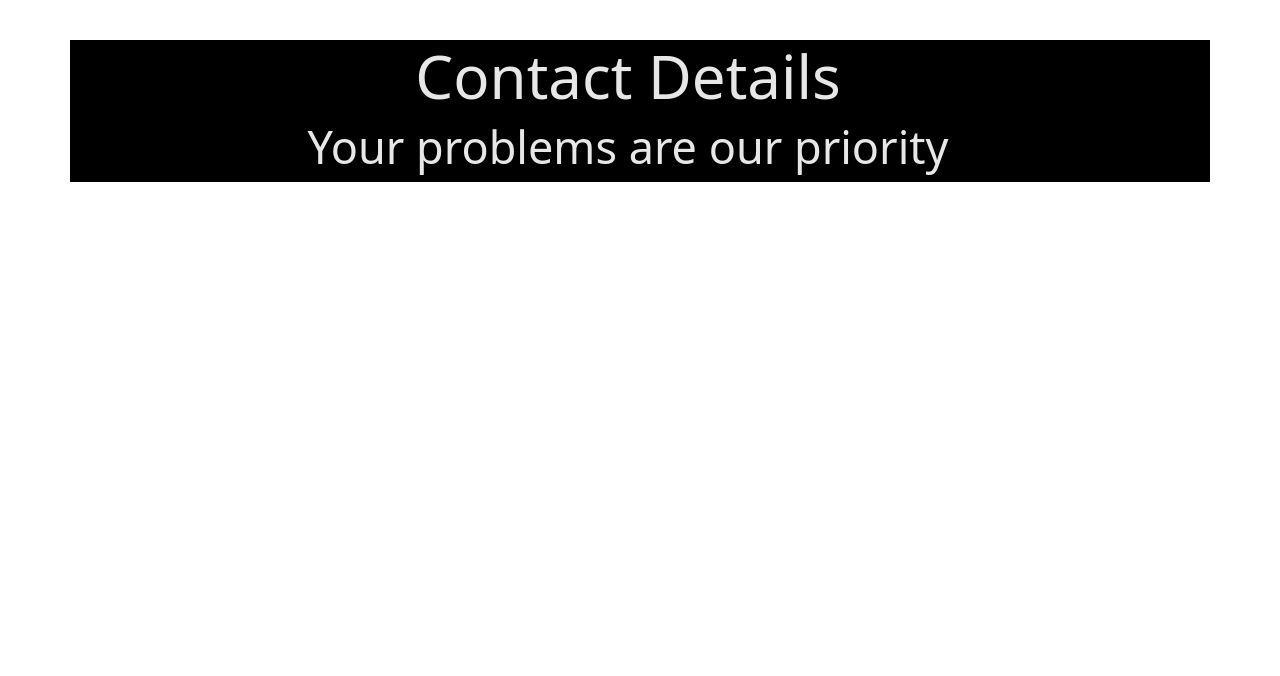
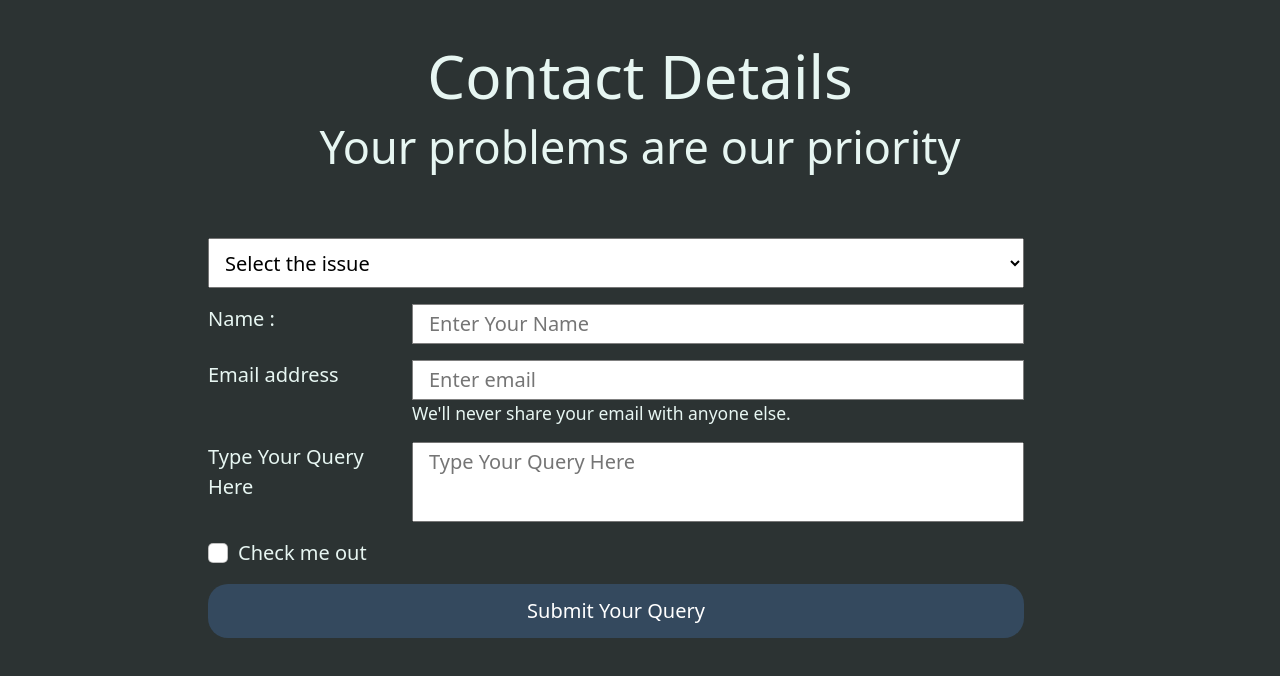
Before and after one commit to Ayushi-Sama/regular_exercise, a plain HTML site: page contact.html in a window 1280 px wide. Drawn offline with nearby package versions, Linux system fonts and the light colour scheme.

Commit message:
Second Commit

```diff
--- a/app.js
+++ b/app.js
@@ -1,5 +1,7 @@
-const submit = () => {
-  alert("Ok");
+const submitted = (event) => {
+  event.preventDefault();
+  alert("Submitted");
+  location.href= 'index.html';
 }
 
  document.getElementById("depdate").value = JSON.parse(localStorage.getItem("data")).depdate;
--- a/contact.css
+++ b/contact.css
@@ -1,13 +1,41 @@
- .container{
-    background-color: black;
-    color: #e7e7e7;
+ body{
+    background-color: #2c3333;
+    color: #e7f6f2;
+    height: 100vh;
+    overflow: hidden;
+    box-sizing: border-box;
 }
 
 .contact{
-    margin: 40px;
+    /* margin: 40px; */
+    padding: 40px;
     text-align: center;
 }
+.contact-form-btn{
+    float: right;
+    border: 0;
+    background: #34495e;
+    color: #fff;
+    padding: 12px 50px;
+    border-radius: 20px;
+    cursor: pointer;
+}
+#form-submit{
+     padding-left: 220px;
+    padding-right: 220px;
+    font-size: 20px;
+    /* max-width: 600px; */
 
+}
+label{
+    padding-left: 0px !important;
+    padding-right: 0px !important;
+   }
+
+.area{
+    resize: none;
+    height: 80px;
+}
 h1{
     font-size: 60px;
     font-weight: 100;
@@ -17,7 +45,56 @@ h3{
     font-size: 45px;
     font-weight: 200;
 }
+label{
+    display: inline;
+}
+input{
+    border: 1px solid gray;
+    display: block;
+}
+select{
+    height: 50px;
+}
+.one{
+    display: flex;
+    justify-content: center;
+}
 
+@media screen and (max-width: 800px) {
+
+    #form-submit{
+        padding-left: 80px;
+       padding-right: 20px;
+       font-size: 20px;
+   }
+}
+@media screen and (max-width: 500px) {
+    h1{
+        font-size: 30px;
+        font-weight: 700;
+        padding-bottom: 15px;
+    }
+    h3{
+        font-size: 20px;
+        font-weight: 500;
+    }
+    .contact{
+        padding-bottom: 20px;
+    }
+    .small{
+        font-size: 12px;
+
+    }
+
+    #form-submit{
+        /* padding-left: 50px; */
+       /* padding-right: 10px;  */
+       font-size: 20px;
+   }
+}
+/* .name{
+    margin-left: 100px;
+} */
 
 /*
 h1{
--- a/contact.html
+++ b/contact.html
@@ -9,52 +9,54 @@
     <link rel="stylesheet" href="contact.css">
 </head>
 <body>
-    <div class="container">
-        <div class="contact row align-items-center justify-content-between">
-            <div class="row">
+        <div class="row align-items-center one ">
+            <div class="contact row align-items-center justify-content-between">
                 <h1 class="col-12">Contact Details</h1>
                 <h3 class="col-12">Your problems are our priority</h3>
             </div>
+            <!-- <div class="border"></div> -->
+            <form class="row" id="form-submit" onsubmit="submitted(event)" action=""  method="">
+                <div class="row align-items-center justify-content-between">
+                    <div class="row col-12 justify-content-between">
+                        <select class="my-3 "class="my-3" id="issue" required name='issue' required>
+                            <option value="">Select the issue</option>
+                            <option value="Staff">Staff</option>
+                            <option value="Services">Services</option>
+                            <option value="Maintenance issue">Maintenance issue</option>
+                            <option value="Others">Others</option>
+                        </select>
+                    <label class="col-xl-3 col-lg-12 col-md-12 col-sm-12 col-xs-12" for="name">Name : </label>
+                    <input class="mb-3 col-xl-9 col-lg-12 px-3 py-1 col-md-12 col-sm-12 col-xs-12" type="text" id="name" placeholder="Enter Your Name" required>
+
+                    <label class="col-xl-3 col-lg-12 col-md-12 col-sm-12 col-xs-12" for="email">Email address</label>
+                    <div class="col-xl-9 col-lg-12 col-md-12 col-sm-12 col-xs-12 p-0 m-0 mb-3">
+                    <input type="email" class=" py-1 col-12 px-3 col-lg-12 col-sm-12 col-xs-12 col-md-12" id="email"  required placeholder="Enter email">
+                    <small class="mb-3 small ">We'll never share your email with anyone else.</small>
+                </div>
+
+
+
+                    <label class="col-xl-3 col-lg-12 col-md-12 col-sm-12 col-xs-12" for="query">Type Your Query Here</label>
+                    <textarea class="area col-xl-9 col-lg-12 mb-3 py-1 px-3 col-md-12 col-sm-12 col-xs-12" id="query" rows="2" placeholder="Type Your Query Here" required></textarea>
+
+                    <div class="form-group form-check mb-3">
+                        <input type="checkbox" class="form-check-input" id="check" required>
+                        <label class="form-check-label" for="check">Check me out</label>
+                      </div>
+
+                    <input type="submit" class="contact-form-btn" value="Submit Your Query">
+                </div>
+                </div>
+
+
+            </form>
+
 
 
         </div>
-    </div>
 
+        <script src="app.js"></script>
 </body>
-<!-- <body>
-    <div class="container">
-        <div class="contact-us-content d-flex flex-column">
-            <h1>Contact Details</h1>
-            <h3>Your problems are our priority</h3>
-            <table class="table contact_table table-light">
-                <thead>
-                    <tr>
-                        <th>Services</th>
-                        <th>Values</th>
-                    </tr>
-                </thead>
-                <tbody>
-                    <tr>
-                        <td><b>Phone</b></td>
-                        <td><a+919876543211</td>
-                    </tr>
-                    <tr>
-                        <td><b>email</b></td>
-                        <td>behance@gmail.com</td>
-                    </tr>
-                    <tr>
-                        <td><b>Address</b></td>
-                        <td>
-                            <address>Nangal , Yamuna Expressway Road, Sector 135,
-                             Punjab 201304
-                            </address>
-                        </td>
-                    </tr>
-                </tbody>
-            </table>
-            <a class="btn back btn-danger" href="index.html" >Back</a>
-        </div>
-    </div>
-</body> -->
+
 
 </html>
```
